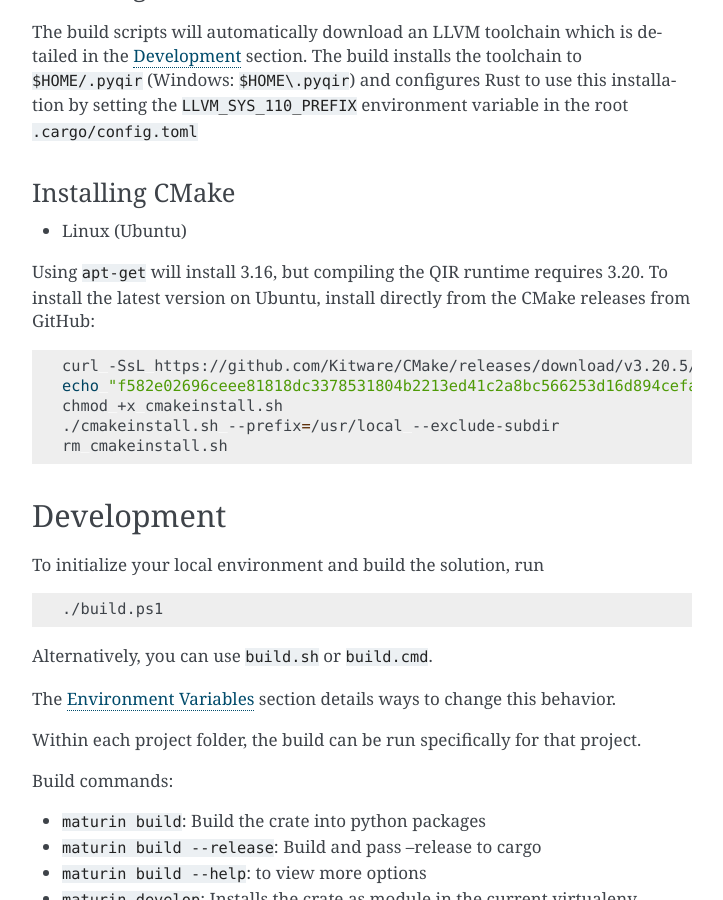
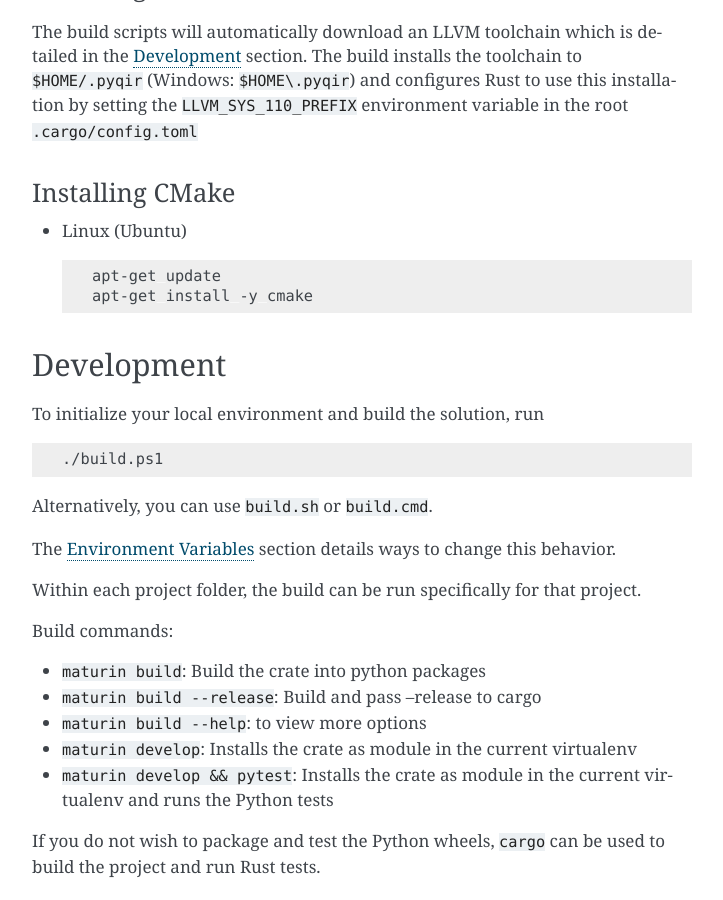
Before and after one commit to qir-alliance/pyqir, a Sphinx documentation site: the page built from docs/development-guide/building.md, in a window 1280 px wide and 900 px high, scrolled down 1865 px. Shown: the whole window, without its empty margins (388-1111 px from the left). Built offline with Sphinx 7.4.7, drawn with Linux system fonts in a browser that asks for light colours; some of the changed text lies outside the part shown.

Commit message:
Updating docs to reference Python 3.7

````diff
--- a/docs/development-guide/building.md
+++ b/docs/development-guide/building.md
@@ -5,13 +5,13 @@
 ### Requirements
 
 - [Rust 1.56+](https://rustup.rs/)
-- [Python 3.6+](https://www.python.org)
+- [Python 3.7+](https://www.python.org)
 - [PowerShell 7+
   (Core)](https://github.com/powershell/powershell#get-powershell)
 - [LLVM/Clang 11.1.0](https://llvm.org/) - See [Installing
   LLVM](#installing-llvm)
-- [CMake 3.20+](https://github.com/Kitware/CMake/releases/tag/v3.20.5)
-- [Ninja 1.10.0+](https://ninja-build.org/)
+- [CMake 3.13.4+](https://github.com/Kitware/CMake/releases/tag/v3.20.5) if building LLVM
+- [Ninja 1.10.0+](https://ninja-build.org/) if building LLVM
 
 ### Optional
 
@@ -94,15 +94,10 @@
 
 - Linux (Ubuntu)
 
-Using `apt-get` will install 3.16, but compiling the QIR runtime requires 3.20. To install the latest version on Ubuntu, install directly from the CMake releases from GitHub:
-
-```bash
-curl -SsL https://github.com/Kitware/CMake/releases/download/v3.20.5/cmake-3.20.5-linux-x86_64.sh -o cmakeinstall.sh
-echo "f582e02696ceee81818dc3378531804b2213ed41c2a8bc566253d16d894cefab cmakeinstall.sh" | sha256sum -c --strict -
-chmod +x cmakeinstall.sh
-./cmakeinstall.sh --prefix=/usr/local --exclude-subdir
-rm cmakeinstall.sh
-```
+  ```bash
+  apt-get update
+  apt-get install -y cmake
+  ```
 
 ## Development
 
````
Also changed, not shown: other parts of docs/development-guide/building.md (+3 -3 lines), Changelog.md (+1 -0 lines), docs/development-guide/compatibility.md (+1 -1 lines), docs/getting-started/installing.md (+1 -1 lines).
